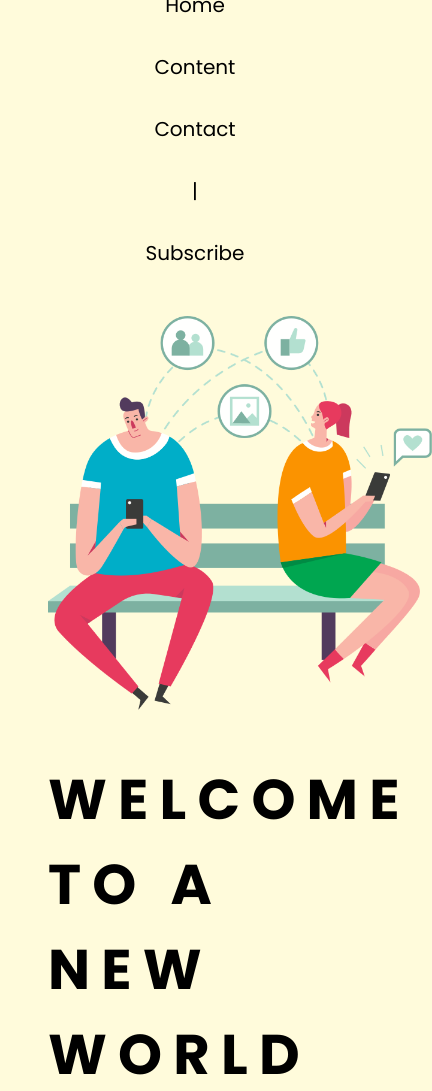
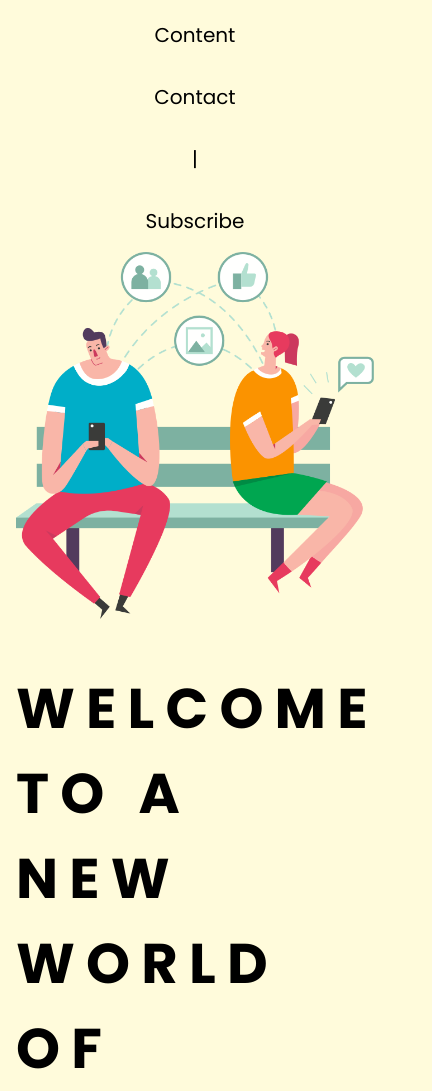
Before and after one commit to DictionaryFrancis/PlusOne, a plain HTML site: page index.html in a window 390 px wide. Shown: the part 218-1309 px from the top of the page, 432 px wide, since content can reach past the window. Drawn offline with Linux system fonts and the light colour scheme.

Commit message:
Update style.css

```diff
--- a/style.css
+++ b/style.css
@@ -120,9 +120,13 @@ main p{
 /*--- MEDIA QUERY---*/
 @media only screen and (max-width: 1160px){
 
+    body{
+        padding: 0 1em;
+    }
 
-    header{
+    .header-main{
         flex-direction: column;
+        margin: 0;
     }
 
     nav ul{
@@ -139,7 +143,15 @@ main p{
 
     main{
         flex-direction: column-reverse;
-        margin: 0 3em;
+        margin: 0;
+        padding: 0;
     }
 
+    .main-img{
+        width:100%;
+    }
+
+
+
+
 }
```
